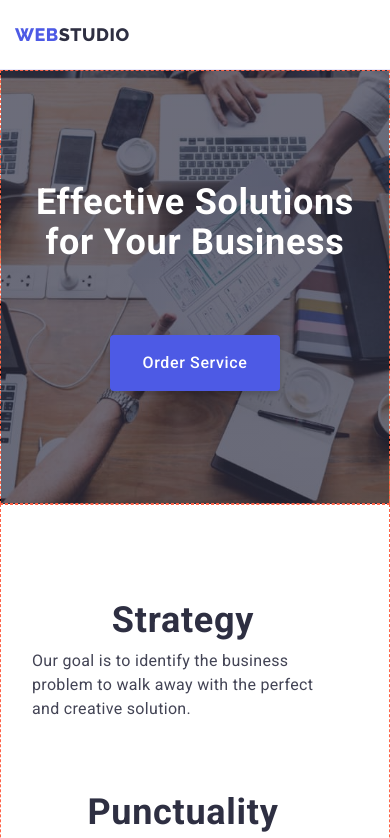
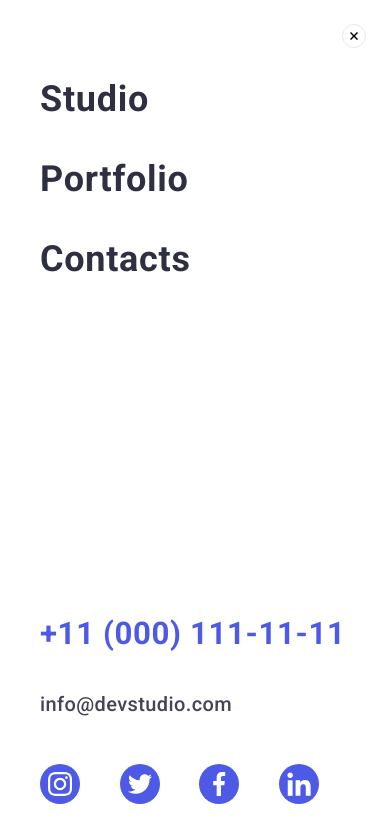
Before and after one commit to boblmbq/goit-markup-hw-07, a plain HTML site: page index.html in a window 390 px wide. Shown: the top 838 px of the page. Drawn offline with nearby package versions, Linux system fonts and the light colour scheme.

Commit message:
mob done without script to mob nav

```diff
--- a/css/phone.css
+++ b/css/phone.css
@@ -1,5 +1,6 @@
 @media screen and (max-width: 480px) {
   /* TODO -----------------header----------- */
+
   .container-nav {
     position: relative;
   }
@@ -28,6 +29,117 @@
     color: #ffffff;
     max-width: 320px;
     margin-bottom: 72px;
+  }
+  /* ? --------------mb nav style-------------- */
+  .mob-nav {
+    position: fixed;
+    top: 0;
+    display: flex;
+    flex-direction: column;
+    justify-content: space-between;
+
+    width: 100vw;
+    height: 100vh;
+
+    background-color: #fff;
+
+    padding-right: 24px;
+    padding-left: 40px;
+    padding-bottom: 40px;
+    padding-top: 24px;
+  }
+
+  .mob-flex-container {
+    display: flex;
+    flex-direction: column;
+    justify-content: space-between;
+  }
+
+  .mob-icon-list {
+    width: 100%;
+  }
+  .mob-button {
+    display: flex;
+    align-items: center;
+    justify-content: center;
+    margin-left: auto;
+
+    width: 24px;
+    height: 24px;
+
+    border-radius: 50%;
+    background: transparent;
+    border: 1px solid rgba(46, 47, 66, 0.1);
+  }
+
+  .header-navigation-mob {
+    margin-top: 32px;
+  }
+
+  .mob-header-container {
+    display: flex;
+    flex-direction: column;
+    row-gap: 40px;
+  }
+  .mob-email {
+    font-weight: 500;
+    font-size: 20px;
+    line-height: 1.2;
+    letter-spacing: 0.02em;
+    color: #434455;
+  }
+
+  .mob-nav nav a {
+    font-style: normal;
+    font-weight: 700;
+    font-size: 36px;
+    line-height: 1.11;
+    letter-spacing: 0.02em;
+    color: #2e2f42;
+    transition: color 250ms var(--time-function);
+  }
+
+  .mob-icon-list {
+    display: flex;
+    gap: calc((100% - 3 * 56px) / 4);
+  }
+
+  .mob-icon-item {
+    display: flex;
+    height: 40px;
+    width: 40px;
+    border-radius: 50%;
+    align-items: center;
+    justify-content: center;
+
+    background-color: var(--color-font-logo);
+  }
+
+  .mob-icon-svg {
+    fill: white;
+  }
+
+  .mob-icon-svg {
+    width: 24px;
+    height: 24px;
+  }
+
+  .list-adds {
+    margin-bottom: 48px;
+    flex-direction: column;
+    gap: 40px;
+  }
+
+  .mob-tel a.link {
+    font-weight: 700;
+    font-size: 8vw;
+    line-height: 1.11;
+    letter-spacing: 0.02em;
+    color: #4d5ae5;
+  }
+  .mob-icon-link {
+    height: 24px;
+    width: 24px;
   }
 
   .wrraper {
--- a/css/styles.css
+++ b/css/styles.css
@@ -96,8 +96,6 @@ header {
 }
 .container-nav a {
   display: block;
-  padding-bottom: 24px;
-  padding-top: 24px;
 
   color: var(--color-tit-back);
   font-weight: 500;
@@ -114,8 +112,6 @@ header {
 /* .header-navigation li:not(:last-child) {
   margin-right: 40px;
 } */
-
-
 
 .header-navigation li > a:hover,
 .header-navigation li > a:focus {
@@ -152,27 +148,12 @@ header {
   display: flex;
 }
 
-.list-adds > li:not(:last-child) {
-  margin-right: 40px;
-}
-
-.address {
-  font-style: normal;
-  margin-left: auto;
-}
-
-.address .link,
 .address .link {
   font-style: normal;
   text-decoration: none;
   color: var(--color-ads-txt);
-  font-weight: 400;
-  font-size: 16px;
-  line-height: 1.5;
+
   letter-spacing: 0.02em;
-
-  padding-top: 24px;
-  padding-bottom: 24px;
 
   transition: color 250ms var(--time-function);
 }
--- a/css/tablet.css
+++ b/css/tablet.css
@@ -1,7 +1,5 @@
 .footer-input-style {
-
 }
-
 
 .header-container .current-page::after {
   display: flex;
@@ -64,3 +62,54 @@
 .address {
   margin-left: auto;
 }
+
+.container-nav a {
+  display: block;
+  padding-bottom: 24px;
+  padding-top: 24px;
+
+  color: var(--color-tit-back);
+  font-weight: 500;
+  font-size: 16px;
+  line-height: 1.5;
+  letter-spacing: 0.02em;
+  text-decoration: none;
+
+  transition-property: color;
+  transition-duration: 250ms;
+  transition-timing-function: cubic-bezier(0.4, 0, 0.2, 1);
+}
+
+.address .link {
+  font-style: normal;
+  text-decoration: none;
+  color: var(--color-ads-txt);
+  font-weight: 400;
+  font-size: 16px;
+  line-height: 1.5;
+  letter-spacing: 0.02em;
+
+  padding-top: 24px;
+  padding-bottom: 24px;
+
+  transition: color 250ms var(--time-function);
+}
+.address {
+  font-style: normal;
+  margin-left: auto;
+}
+
+.list-adds > li:not(:last-child) {
+  margin-right: 40px;
+}
+
+.address .link {
+  font-style: normal;
+  text-decoration: none;
+  font-weight: 400;
+  font-size: 16px;
+  line-height: 1.5;
+  letter-spacing: 0.02em;
+
+  transition: color 250ms var(--time-function);
+}
--- a/index.html
+++ b/index.html
@@ -37,7 +37,8 @@
   <body class="wrraper">
     <!---------------------------- hader ----------------------------->
     <header class="header-abov">
-      <div class="container container-nav">
+      < class="container container-nav">
+
       <nav class="header-navigation">
         <a href="./index.html" class="header-logo link"
           >Web<span class="header-logo-std">Studio</span></a
@@ -55,9 +56,7 @@
           </li>
 
           <li>
-              <a href="./portfolio.html" class="link current-hover"
-                >Portfolio</a
-              >
+            <a href="./portfolio.html" class="link current-hover">Portfolio</a>
           </li>
 
           <li>
@@ -79,6 +78,88 @@
           </li>
         </ul>
       </address>
+
+      <!--TODO ------------------------mob navigation container --------------->
+
+      <div class="mob-nav">
+        <div class="mob-nav-wrraper">
+          <button type="button" class="mob-button">
+            <svg class="modal-svg">
+              <use
+                class="modal-close"
+                href="./images/icons.svg#modal-close"
+                height="8"
+                width="8"
+              ></use>
+            </svg>
+          </button>
+
+          <nav class="header-navigation-mob">
+            <ul class="mob-header-container list">
+              <li>
+                <a href="./index.html" class="link current-page">Studio</a>
+              </li>
+
+              <li>
+                <a href="./portfolio.html" class="link current-hover"
+                  >Portfolio</a
+                >
+              </li>
+
+              <li>
+                <a href="" class="link current-hover">Contacts</a>
+              </li>
+            </ul>
+          </nav>
+        </div>
+        <div class="mob-address-wrraper">
+          <address class="header-adds-mob address">
+            <ul class="list list-adds">
+              <li class="mob-tel">
+                <a href="tel:+110001111111" class="link ">+11 (000) 111-11-11</a>
+              </li>
+              <li class="mob-email">
+                <a href="mailto:info@devstudio.com" class="link"
+                  >info@devstudio.com</a
+                >
+              </li>
+            </ul>
+          </address>
+
+          <ul class="mob-icon-list list">
+            <li class="mob-icon-item">
+              <a href="" class="mob-icon-link link">
+                <svg class="mob-icon-svg">
+                  <use href="./images/icons.svg#instagram"></use>
+                </svg>
+              </a>
+            </li>
+
+            <li class="mob-icon-item">
+              <a href="" class="mob-icon-link link">
+                <svg class="mob-icon-svg" width="24" height="24">
+                  <use href="./images/icons.svg#twitter"></use>
+                </svg>
+              </a>
+            </li>
+
+            <li class="mob-icon-item">
+              <a href="" class="mob-icon-link link">
+                <svg class="mob-icon-svg" width="24" height="24">
+                  <use href="./images/icons.svg#facebook"></use>
+                </svg>
+              </a>
+            </li>
+
+            <li class="mob-icon-item">
+              <a href="" class="mob-icon-link link">
+                <svg class="mob-icon-svg" width="24" height="24">
+                  <use href="./images/icons.svg#linkedin"></use>
+                </svg>
+              </a>
+            </li>
+          </ul>
+        </div>
       </div>
     </header>
 
```
Lines whose indentation alone changed are shown as unchanged.
